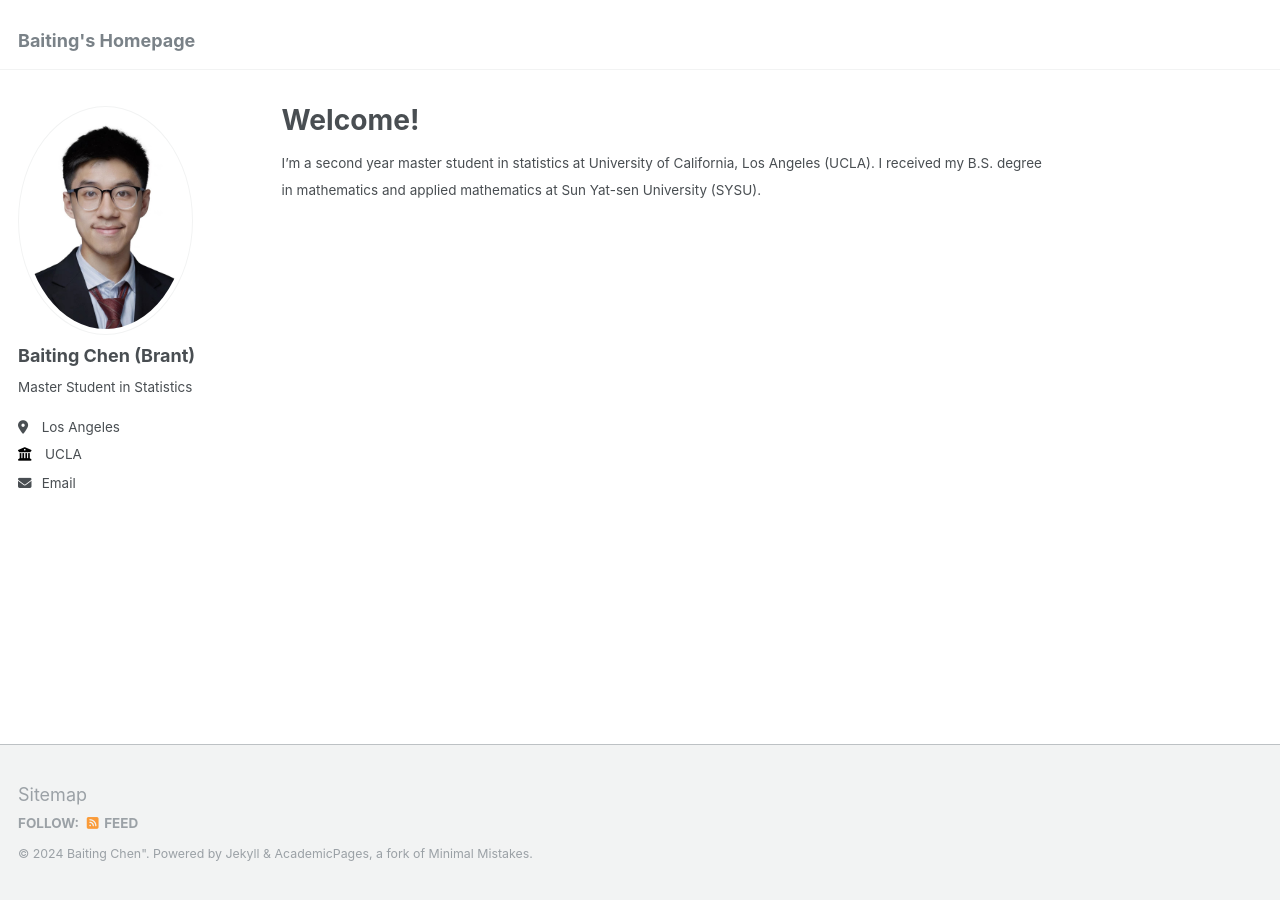
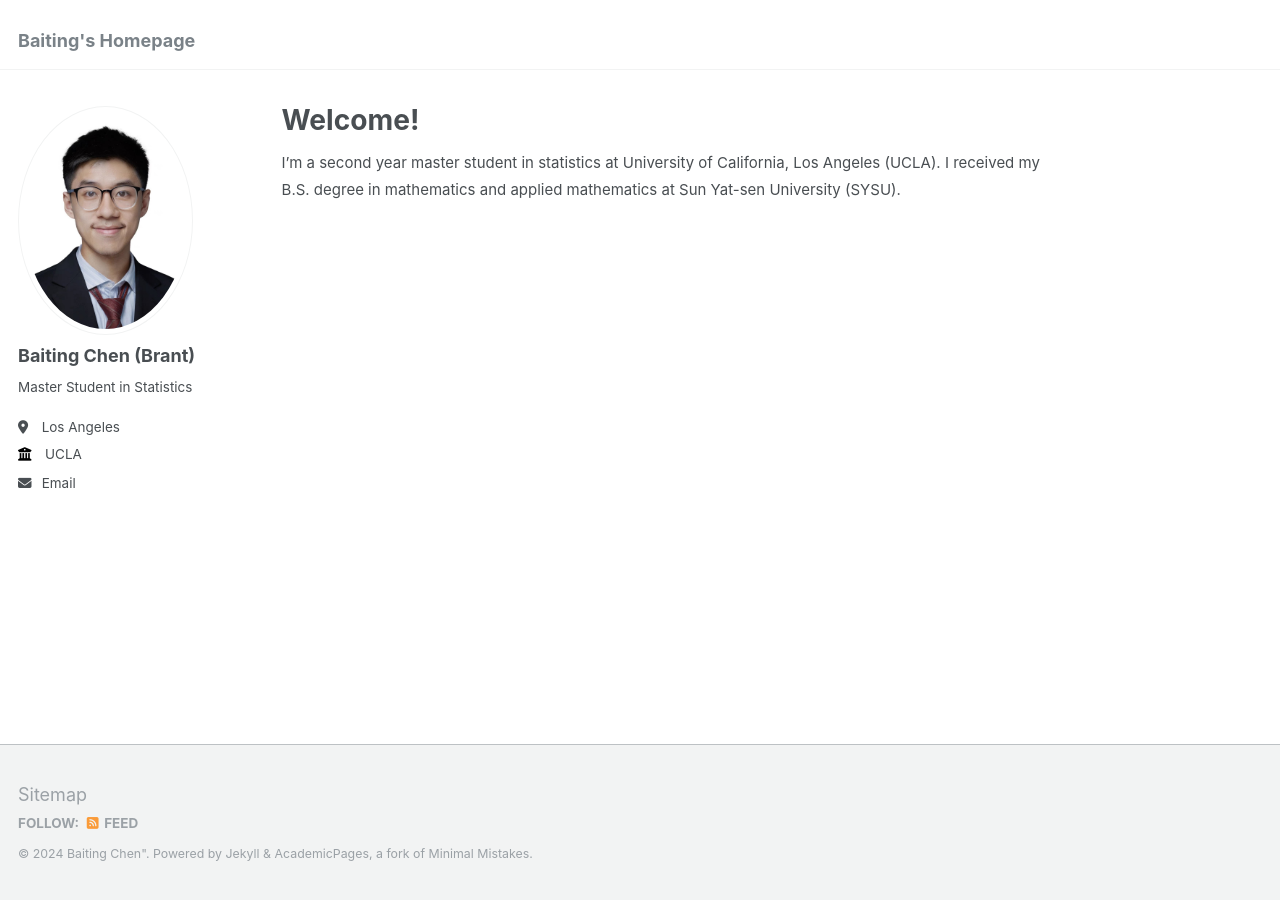
Before and after one commit to baiting0522/baiting0522.github.io, a Jekyll site: the page built from _pages/about.md, in a window 1280 px wide. Built offline with Jekyll 4.4.1, drawn with Linux system fonts in a browser that asks for light colours.

Commit message:
Update about.md

```diff
--- a/_pages/about.md
+++ b/_pages/about.md
@@ -7,4 +7,4 @@
   - /about.html
 ---
 
-<small>I'm a second year master student in statistics at University of California, Los Angeles (UCLA). I received my B.S. degree in mathematics and applied mathematics at Sun Yat-sen University (SYSU).</small>
+<span style="font-size: smaller;">I'm a second year master student in statistics at University of California, Los Angeles (UCLA). I received my B.S. degree in mathematics and applied mathematics at Sun Yat-sen University (SYSU).</span>
```
